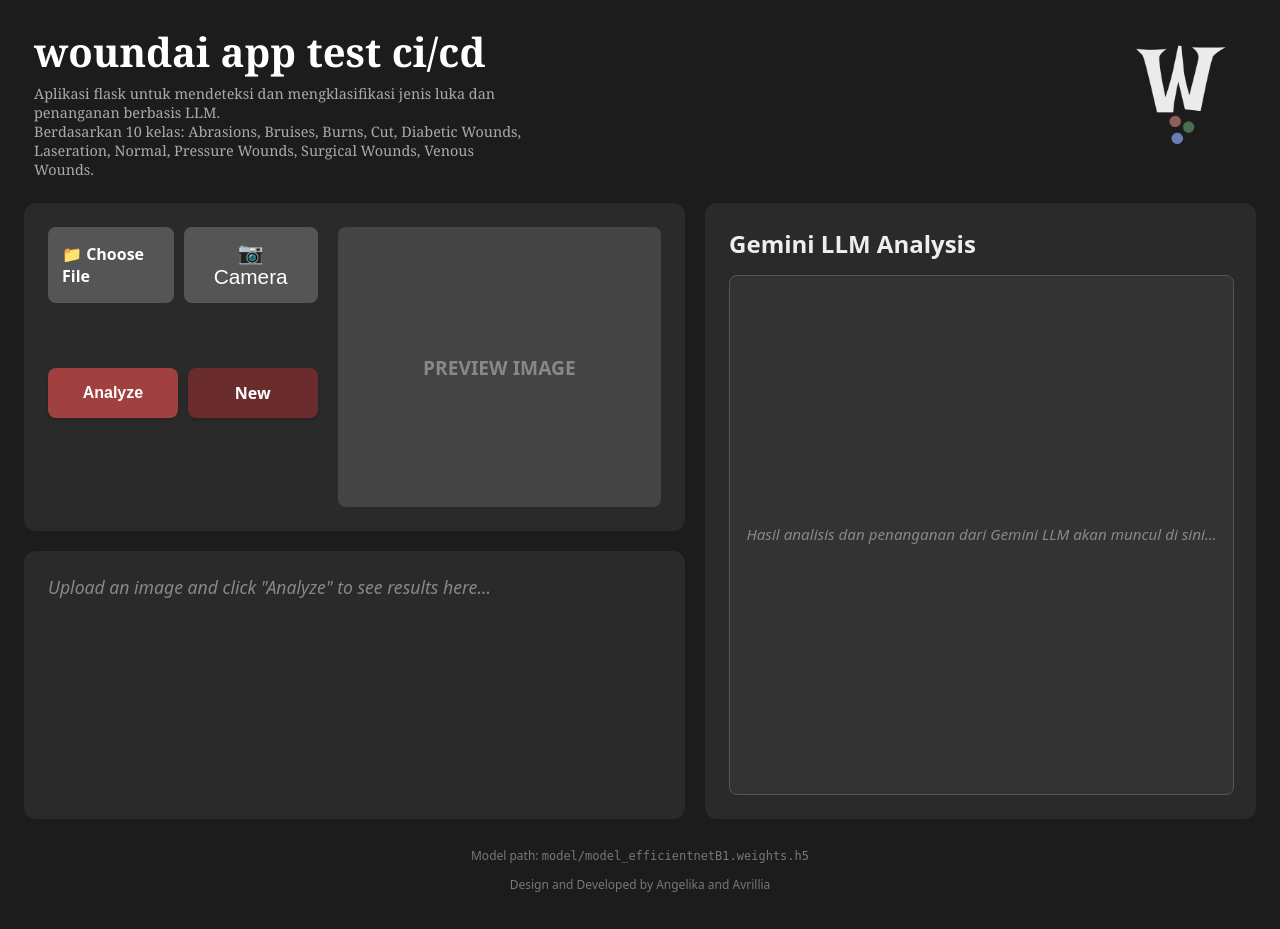
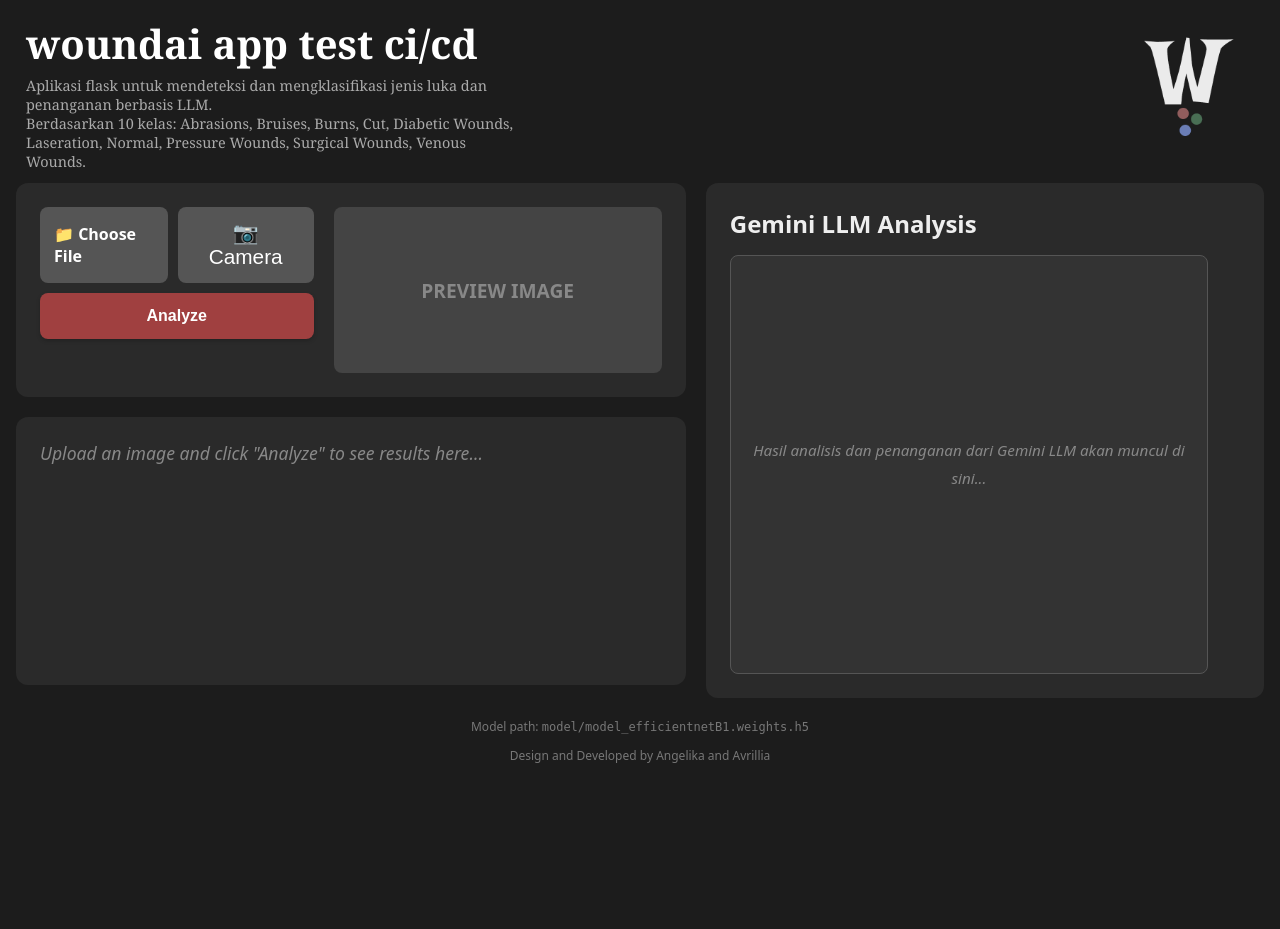
Before and after one commit to angelikaMn/woundai, a Flask app: page / in a window 1280 px wide. After the commit the page ends 763 px from the top, so only its background shows below. Run offline with Flask 3, Linux system fonts and the light colour scheme; parts of the project's set-up code (start-up, migrations or seed data) failed here and were passed over.

Commit message:
enhance style in classification layout

```diff
--- a/static/styles.css
+++ b/static/styles.css
@@ -1,10 +1,21 @@
  /* --- Basic Setup --- */
+    /* Make the whole app fit a single viewport and prevent page scrolling. */
+    html, body {
+      height: 100%;
+      margin: 0;
+      padding: 0;
+    }
     body {
       font-family: system-ui, -apple-system, Segoe UI, Roboto, Arial, sans-serif;
       background-color: #1c1c1c;
       color: #eeeeee;
-      margin: 0;
-      padding: 24px;
+      /* small internal padding to keep content from touching edges */
+      padding: 16px;
+      box-sizing: border-box;
+      height: 100vh; /* lock to viewport */
+      overflow: hidden; /* disable outer page scrolling */
+      display: flex;
+      flex-direction: column;
     }
 
     /* --- Header --- */
@@ -12,9 +23,10 @@
       display: flex;
       justify-content: space-between;
       align-items: flex-start;
-      margin-bottom: 24px;
+      margin-bottom: 12px;
       padding: 0 10px;
-      font-family: Georgia, 'Times New Roman', Times, serif
+  font-family: Georgia, 'Times New Roman', Times, serif;
+  flex: 0 0 auto; /* keep header size fixed */
     }
     .header-text h2 {
       font-size: 2.5rem;
@@ -39,6 +51,9 @@
       display: grid;
       grid-template-columns: 1.2fr 1fr;
       gap: 20px;
+      flex: 1 1 auto; /* occupy remaining vertical space */
+      min-height: 0; /* allow children to shrink in flex container */
+      overflow: hidden; /* prevent body scroll while allowing internal scrolls */
     }
     .left-column, .right-column {
       display: flex;
@@ -78,7 +93,9 @@
       display: flex;
       align-items: center;
       justify-content: center;
-      min-height: 280px;
+      /* Use viewport-relative sizing so the preview fits in a single screen */
+      min-height: 20vh;
+      max-height: 45vh;
       color: #888888;
       font-weight: 600;
       font-size: 1.2rem;
@@ -272,6 +289,7 @@
       display: flex;
       flex-direction: column;
       overflow: hidden; /* Prevent overflow from card */
+      min-height: 0; /* allow internal scrolling area to work inside flex */
     }
     #gemini-box h3 {
       margin: 0 0 15px;
@@ -281,7 +299,8 @@
     #gemini-box textarea {
       width: 100%;
       flex-grow: 1; /* Makes textarea fill the card */
-      min-height: 400px;
+      min-height: 6vh;
+      max-height: 100%;
       background: #333333;
       color: #eeeeee;
       border: 1px solid #555555;
@@ -293,6 +312,8 @@
       resize: vertical;
       transition: border-color 0.3s ease;
       white-space: pre-wrap;
+      overflow: auto;
+      min-height: 0;
     }
     #gemini-box textarea:focus {
       outline: none;
@@ -304,8 +325,8 @@
     .gemini-content {
       width: calc(100% - 32px); /* Account for margin */
       flex: 1 1 auto; /* Allow to grow and shrink */
-      min-height: 400px;
-      max-height: calc(100vh - 200px); /* Prevent exceeding viewport */
+      min-height: 0;
+      max-height: 100%; /* fill available card height */
       background: #333333;
       color: #eeeeee;
       border: 1px solid #555555;
@@ -314,10 +335,11 @@
       margin-right: 16px; /* Add margin on all sides */
       font-size: 0.95rem;
       line-height: 1.8;
-      overflow-y: auto; /* Enable scrolling */
+      overflow-y: auto; /* Enable internal scrolling without affecting page */
       overflow-x: hidden; /* Hide horizontal overflow */
       white-space: pre-wrap;
       word-wrap: break-word; /* Break long words */
+      box-sizing: border-box;
     }
 
     /* Custom scrollbar for Gemini content */
@@ -416,10 +438,13 @@
       border-radius: 8px;
     }
     .footer {
-      margin-top: 28px;
+      /* Keep footer visible and fitting within the viewport */
+      margin-top: 12px;
       font-size: 12px;
       color: #777777;
       text-align: center;
+      flex: 0 0 auto; /* prevent footer from growing */
+      padding: 8px 4px;
     }
 
     /* Loading Overlay */
--- a/templates/index.html
+++ b/templates/index.html
@@ -58,7 +58,6 @@
 
           <div class="btn-group">
             <button class="btn" type="submit" id="analyzeBtn">Analyze</button>
-            <a href="/" class="btn btn-new">New</a>
           </div>
 
           <div class="file-info-row">
```
